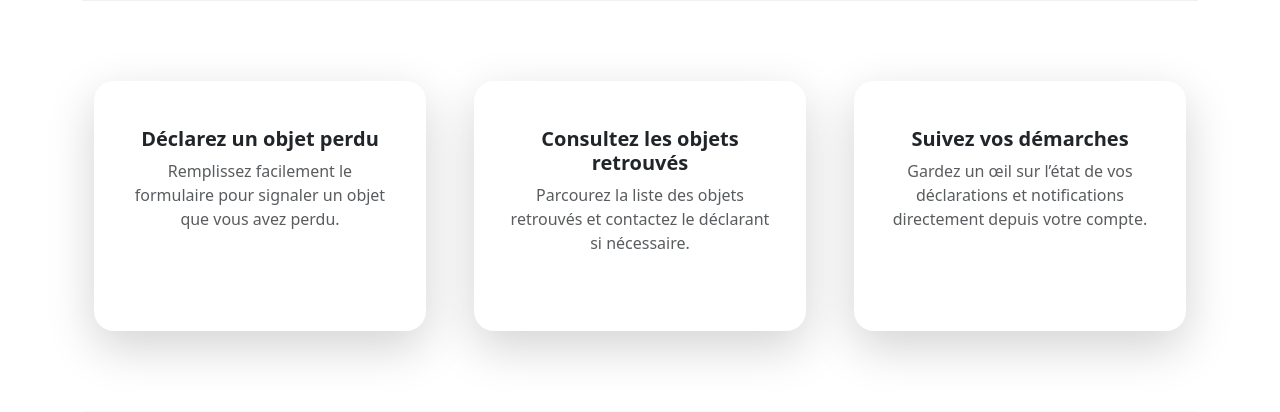
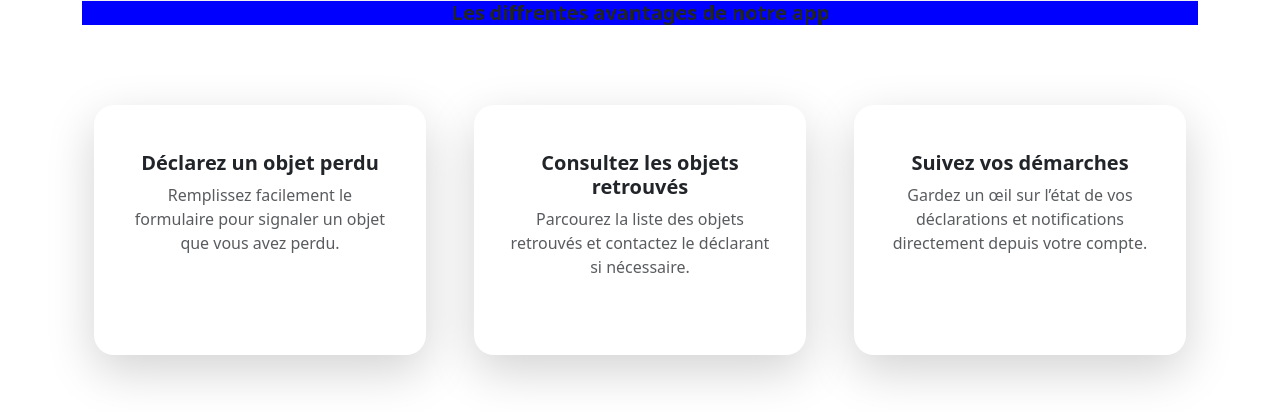
Before and after one commit to toudieng/lost-and-found-app, a Django app: page / in a window 1280 px wide. Shown: the part 599-1011 px from the top of the page. Run offline with Django 5.2, Linux system fonts and the light colour scheme; some libraries are stand-ins or nearby versions; grey boxes are pictures that could not be loaded.

Commit message:
quelques mise en jour

```diff
--- a/frontend/templates/frontend/home.html
+++ b/frontend/templates/frontend/home.html
@@ -17,6 +17,7 @@
         <a href="{% url 'liste_objets' %}" class="btn btn-primary btn-lg shadow-lg">Consulter les objets</a>
     </div>
 </section>
+<h5 style="text-align: center;background-color:blue;"class="card-title fw-bold">Les diffrentes avantages de notre app</h5>
 
 <section class="features py-6">
     <div class="container">
```
